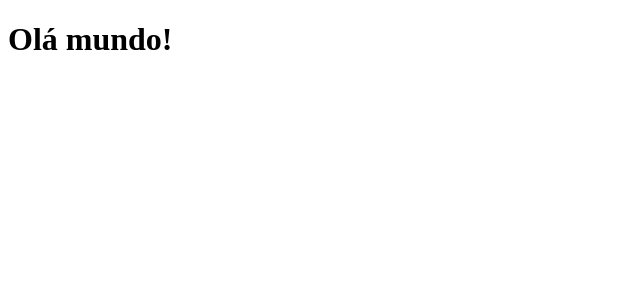
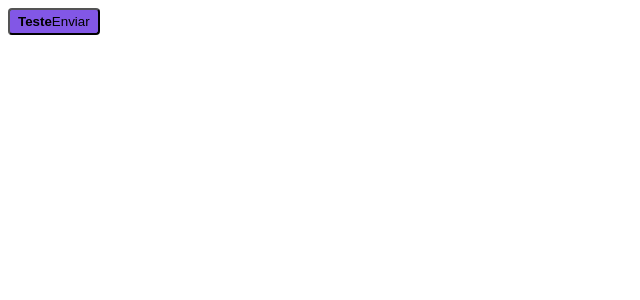
Before and after one commit to joaopnk/NextJS_IgniteShop, a Next.js app: page / in a window 1280 px wide. Shown: the top 300 px of the page, without its empty margins (0-640 px from the left). Built offline with nearby package versions, Linux system fonts and the light colour scheme.

Commit message:
Configuring the stitches

```diff
--- a/package.json
+++ b/package.json
@@ -10,6 +10,7 @@
   },
   "dependencies": {
     "@next/font": "13.1.0",
+    "@stitches/react": "^1.2.8",
     "@types/react-dom": "18.0.9",
     "eslint": "8.30.0",
     "eslint-config-next": "13.1.0",
--- a/src/pages/_document.tsx
+++ b/src/pages/_document.tsx
@@ -1,4 +1,5 @@
 import {Html, Head, Main, NextScript} from 'next/document';
+import { getCssText } from '../styles';
 
 
 export default function Document(){
@@ -8,6 +9,8 @@ export default function Document(){
                 <link rel="preconnect" href="https://fonts.googleapis.com" />
                 <link rel="preconnect" href="https://fonts.gstatic.com" crossOrigin="anonymous" />
                 <link href="https://fonts.googleapis.com/css2?family=Roboto:wght@400;700&display=swap" rel="stylesheet" />
+
+                <style id="stitches" dangerouslySetInnerHTML={{__html: getCssText()}} />
             </Head>
             <body>
                 <Main />
--- a/src/pages/index.tsx
+++ b/src/pages/index.tsx
@@ -1,5 +1,23 @@
+import { styled } from "../styles"
+
+const Button = styled('button', {
+  backgroundColor: '$rocketseat',
+  borderRadius: 4,
+  padding: '4px 8px',
+
+  span: {
+    fontWeight:'bold'
+  },
+  '&:hover': {
+    filter: 'brightness(0.8)'
+  }
+});
+
 export default function Home(){
   return (
-    <h1>Olá mundo!</h1>
+    <Button>
+      <span>Teste</span>
+      Enviar
+    </Button>
   )
 }
--- /dev/null
+++ b/src/styles/index.ts
@@ -0,0 +1,18 @@
+import { createStitches } from '@stitches/react';
+
+export const {
+    config,
+    styled,
+    css,
+    globalCss,
+    keyframes,
+    getCssText,
+    theme,
+    createTheme,
+} = createStitches({
+    theme: {
+        colors: {
+            rocketseat: '#8257e6',
+        }
+    }
+});
```
Also changed, not shown: 1 other file (tests, documents, lock files or other folders).
